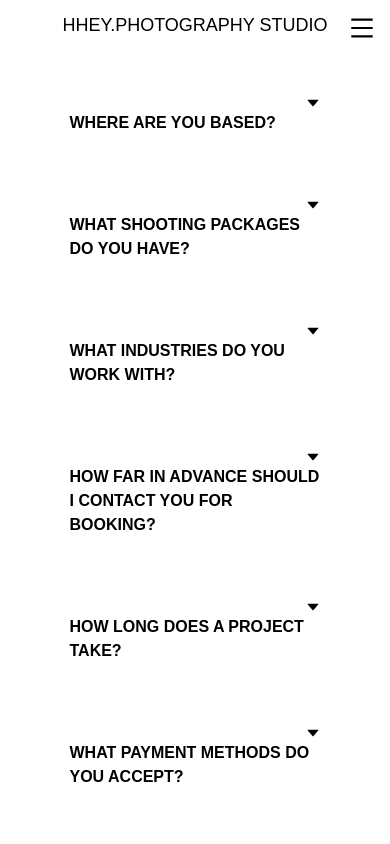
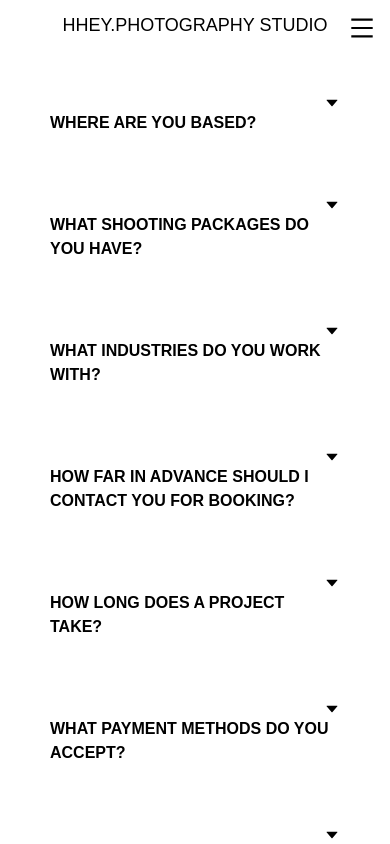
Before and after one commit to AlexLeonkov/nextportfolio2, a Next.js app: page /faq in a window 390 px wide. Shown: the top 844 px of the page. Built offline with nearby package versions, Linux system fonts and the light colour scheme; a web font is replaced by a local one.

Commit message:
width faq

```diff
--- a/src/screens/Beauty/images.js
+++ b/src/screens/Beauty/images.js
@@ -29,5 +29,5 @@ export const photos = [
   { id: 28, src: "/beauty/28.jpg", alt: "Photo 28", width: 1080, height: 1350 },
   { id: 29, src: "/beauty/29.jpg", alt: "Photo 29", width: 1080, height: 1350 },
   { id: 30, src: "/beauty/30.jpg", alt: "Photo 30", width: 1080, height: 1350 },
-  { id: 31, src: "/beauty/31.jpg", alt: "Photo 31", width: 1080, height: 1350 },
+  { id: 31, src: "/beauty/31.jpg", alt: "Photo 31", width: 2000, height: 2500 },
 ];
--- a/src/screens/Faq/Faq.module.css
+++ b/src/screens/Faq/Faq.module.css
@@ -58,6 +58,7 @@
 @media (max-width: 768px) {
   .faqContainer {
     grid-template-columns: 1fr;
+    width: 100%
   }
 }
 
```
